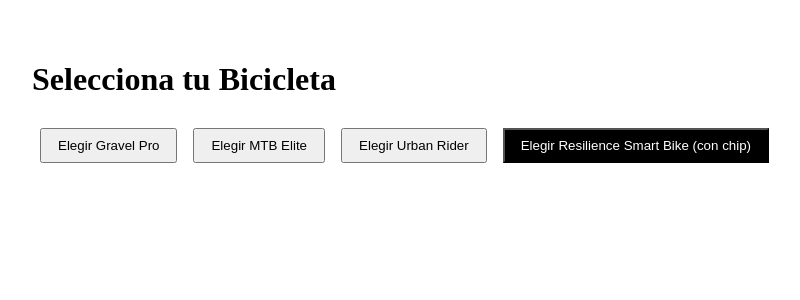
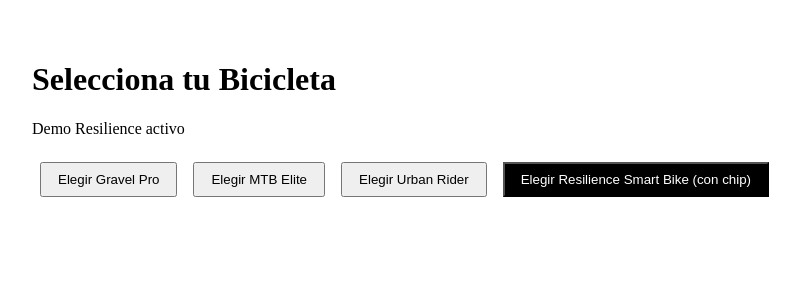
Before and after one commit to piubike/piubike-app, a Next.js app: page /bike in a window 1280 px wide. Shown: the top 300 px of the page, without its empty margins (8-808 px from the left). Built offline with nearby package versions, Linux system fonts and the light colour scheme.

Commit message:
resilience demo activo

```diff
--- a/app/bike/page.tsx
+++ b/app/bike/page.tsx
@@ -10,6 +10,7 @@ export default function BikePage() {
   return (
     <main style={{ padding: "2rem" }}>
       <h1>Selecciona tu Bicicleta</h1>
+      <p>Demo Resilience activo</p>
 
       {/* Gravel Pro */}
       <button
```
